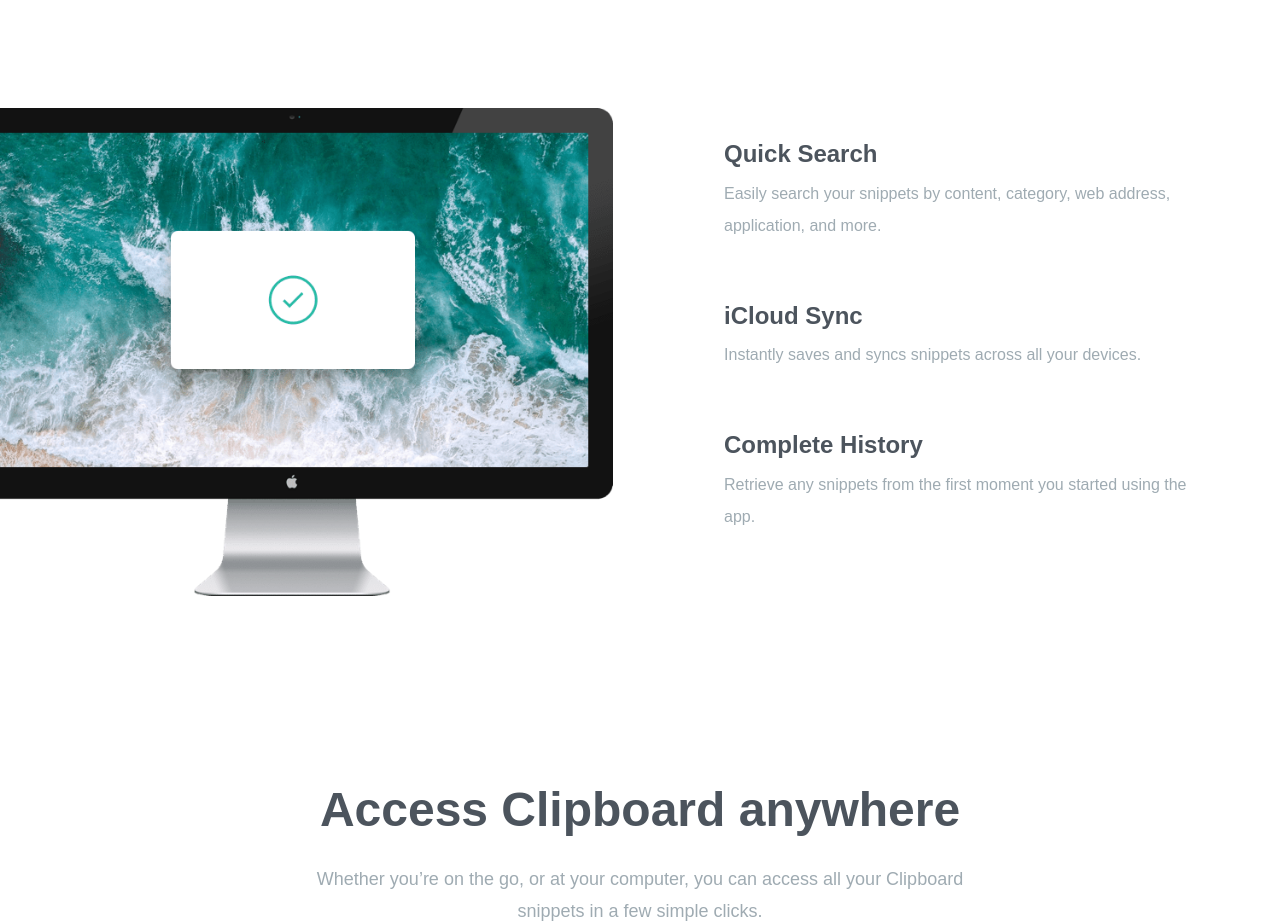
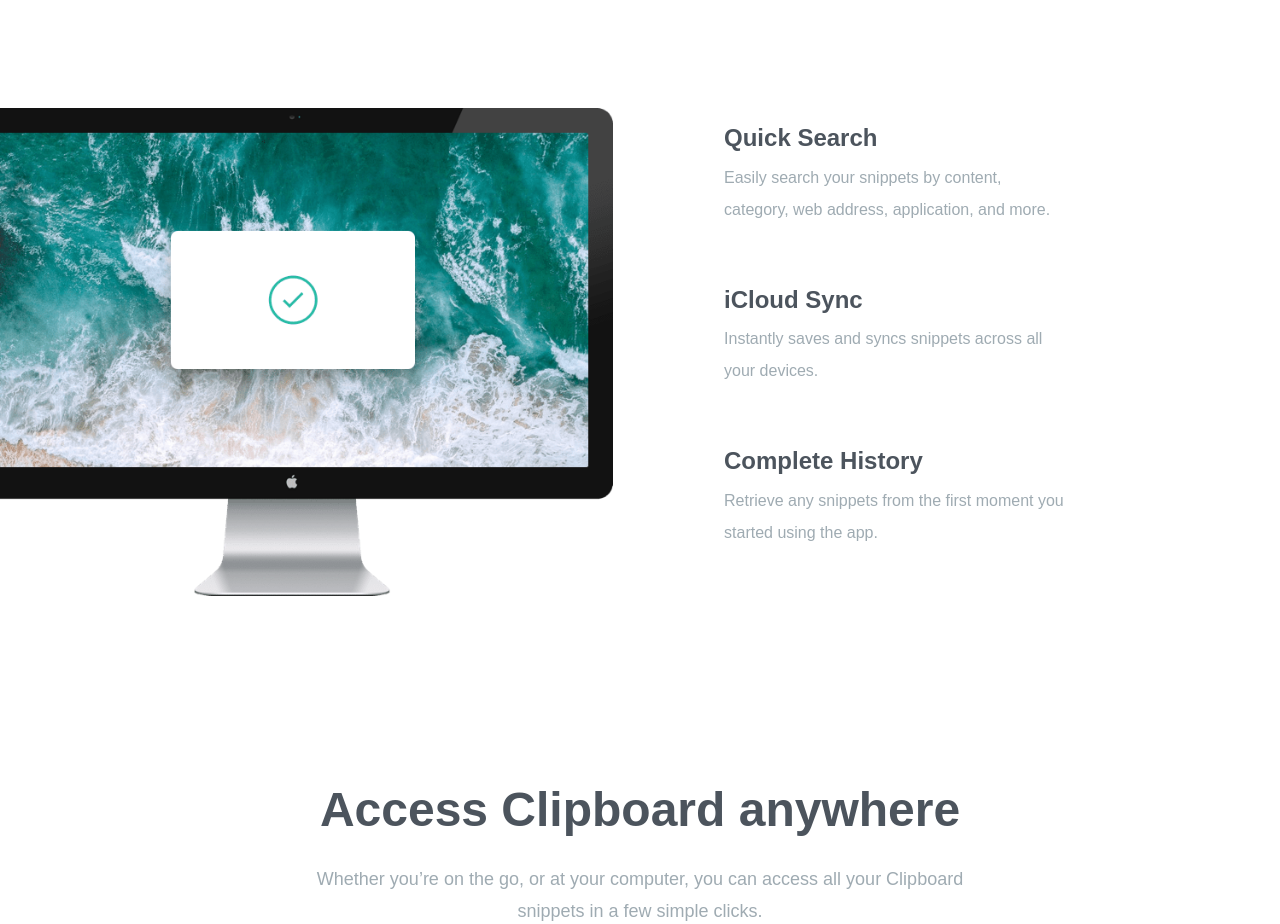
Before and after one commit to Batareika007/clipboard-landing-page, a plain HTML site: page index.html in a window 1280 px wide. Shown: the part 881-1805 px from the top of the page. Drawn offline with Linux system fonts and the light colour scheme; a web font is replaced by a local one.

Commit message:
fixed width of the paragraph

```diff
--- a/scss/style.scss
+++ b/scss/style.scss
@@ -173,6 +173,11 @@ a.btn {
     ul {
         flex: 0 1 555px;
 
+        li {
+
+            max-width: 340px;
+        }
+
         li:not(:last-child) {
             margin-bottom: 60px;
         }
```
Also changed, not shown: css/style.css.
